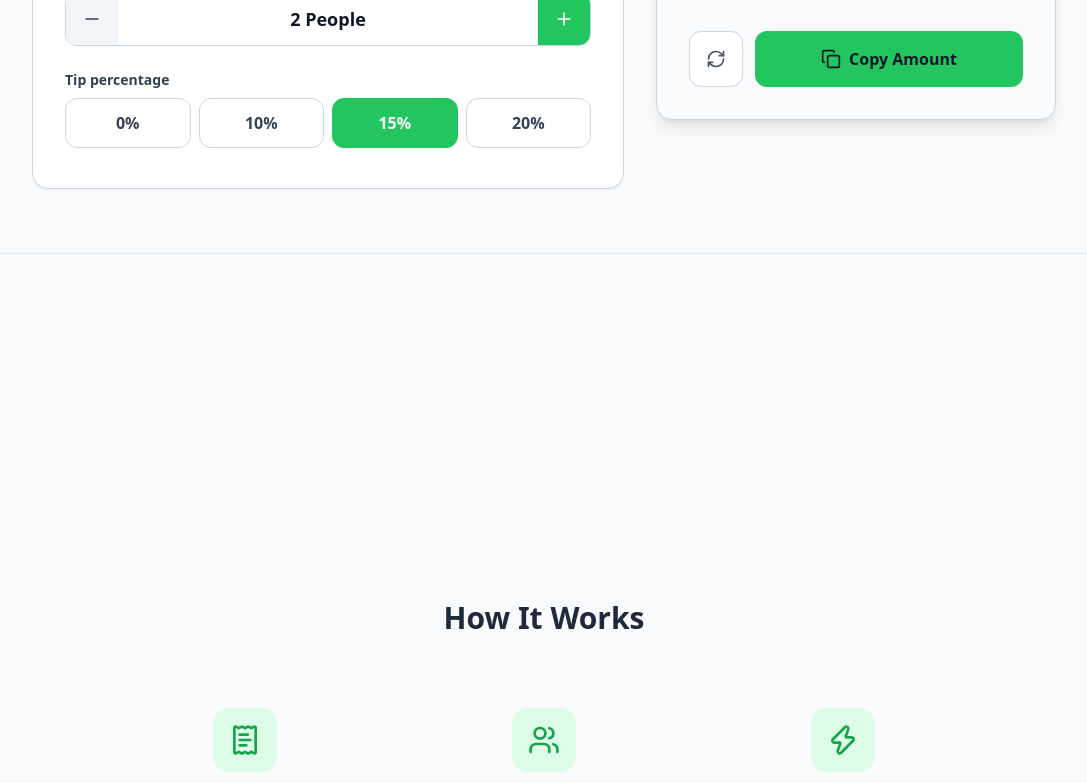
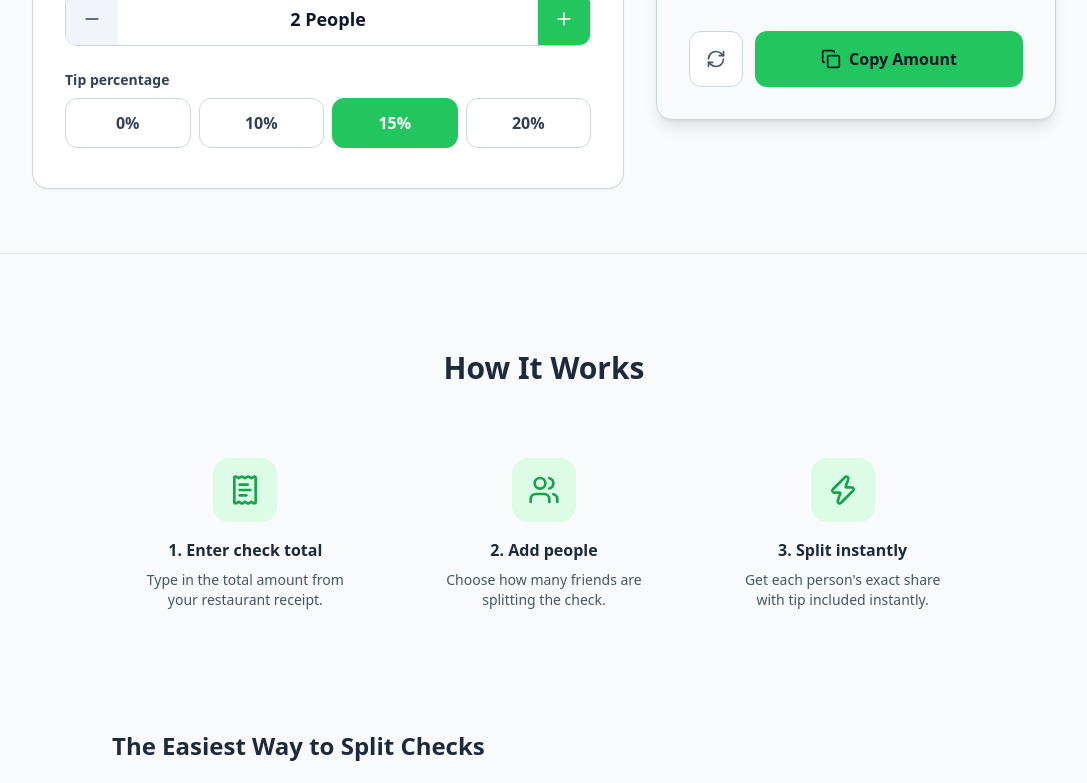
Before and after one commit to waverleyclubdev-wq/split-our-check, a Next.js app: page / in a window 1280 px wide. Shown: the part 404-1187 px from the top of the page, without its empty margins (96-1183 px from the left). Built offline with nearby package versions, Linux system fonts and the light colour scheme.

Commit message:
remove fake ad banner completely

```diff
--- a/components/AdBanner.tsx
+++ /dev/null
@@ -1,28 +0,0 @@
-"use client";
-
-import { useEffect } from "react";
-
-interface AdBannerProps {
-  slot: string;
-}
-
-export default function AdBanner({ slot }: AdBannerProps) {
-  useEffect(() => {
-    try {
-      ((window as any).adsbygoogle = (window as any).adsbygoogle || []).push({});
-    } catch (error) {
-      console.error("AdSense error:", error);
-    }
-  }, []);
-
-  return (
-    <div className="w-[300px] h-[250px] mx-auto flex justify-center items-center bg-transparent overflow-hidden">
-      <ins
-        className="adsbygoogle"
-        style={{ display: "inline-block", width: "300px", height: "250px" }}
-        data-ad-client="ca-pub-8495433546971861"
-        data-ad-slot={slot}
-      />
-    </div>
-  );
-}
--- a/components/SeoContent.tsx
+++ b/components/SeoContent.tsx
@@ -1,12 +1,8 @@
 import { ReceiptText, Users, Zap } from "lucide-react";
-import AdBanner from "@/components/AdBanner"; // <-- 1. Ad banner component imported here
 
 export default function SeoContent() {
   return (
     <div className="max-w-4xl mx-auto mt-24 px-4 text-slate-800 pb-20">
-
-      {/* 2. Replaced the fake placeholder block with your real AdBanner component */}
-      <AdBanner slot="1234567890" />
 
       <h2 className="text-3xl font-bold text-center mb-12">How It Works</h2>
       <div className="grid md:grid-cols-3 gap-8 text-center mb-24">
@@ -52,59 +48,3 @@ export default function SeoContent() {
     </div>
   );
 }
-
-// import { ReceiptText, Users, Zap } from "lucide-react";
-
-// export default function SeoContent() {
-//   return (
-//     <div className="max-w-4xl mx-auto mt-24 px-4 text-slate-800 pb-20">
-
-//       {/* Middle Ad Space */}
-//       <div className="w-full max-w-[728px] h-[90px] mx-auto bg-slate-200 border border-slate-300 border-dashed rounded-lg flex items-center justify-center text-slate-500 text-sm tracking-widest uppercase mb-24">
-//         Advertisement - Banner
-//       </div>
-
-//       <h2 className="text-3xl font-bold text-center mb-12">How It Works</h2>
-//       <div className="grid md:grid-cols-3 gap-8 text-center mb-24">
-//         <div className="p-6">
-//           <div className="w-16 h-16 bg-green-100 text-green-600 rounded-2xl flex items-center justify-center mx-auto mb-4">
-//             <ReceiptText size={32} />
-//           </div>
-//           <h3 className="font-bold mb-2">1. Enter check total</h3>
-//           <p className="text-slate-600 text-sm">Type in the total amount from your restaurant receipt.</p>
-//         </div>
-//         <div className="p-6">
-//           <div className="w-16 h-16 bg-green-100 text-green-600 rounded-2xl flex items-center justify-center mx-auto mb-4">
-//             <Users size={32} />
-//           </div>
-//           <h3 className="font-bold mb-2">2. Add people</h3>
-//           <p className="text-slate-600 text-sm">Choose how many friends are splitting the check.</p>
-//         </div>
-//         <div className="p-6">
-//           <div className="w-16 h-16 bg-green-100 text-green-600 rounded-2xl flex items-center justify-center mx-auto mb-4">
-//             <Zap size={32} />
-//           </div>
-//           <h3 className="font-bold mb-2">3. Split instantly</h3>
-//           <p className="text-slate-600 text-sm">Get each person's exact share with tip included instantly.</p>
-//         </div>
-//       </div>
-
-//       <div className="prose prose-slate max-w-none">
-//         <h2 className="text-2xl font-bold mb-4">The Easiest Way to Split Checks</h2>
-//         <p className="mb-6 text-slate-600 leading-relaxed">
-//           <strong>Split The Check</strong> is a free, instant check splitting calculator designed for restaurants, dinners, trips, parties, and group expenses. No sign-up required — just enter your check total and split it with friends in seconds.
-//         </p>
-
-//         <h3 className="text-xl font-bold mb-3 mt-8">Split Restaurant Checks Fairly</h3>
-//         <p className="mb-6 text-slate-600 leading-relaxed">
-//           After a great dinner with friends, figuring out who owes always takes longer than it should. Our restaurant check splitter makes it simple — enter the total, add the tip, and divide evenly. It's the fastest dinner check calculator you'll ever use.
-//         </p>
-
-//         <h3 className="text-xl font-bold mb-3 mt-8">Tip Calculator Built In</h3>
-//         <p className="mb-6 text-slate-600 leading-relaxed">
-//           Not sure how much to tip? Choose from standard tip percentages (10%, 15%, 20%). Our tip calculator shows the tip amount and per-person share instantly, so you never have to do mental math at the table again.
-//         </p>
-//       </div>
-//     </div>
-//   );
-// }
```
